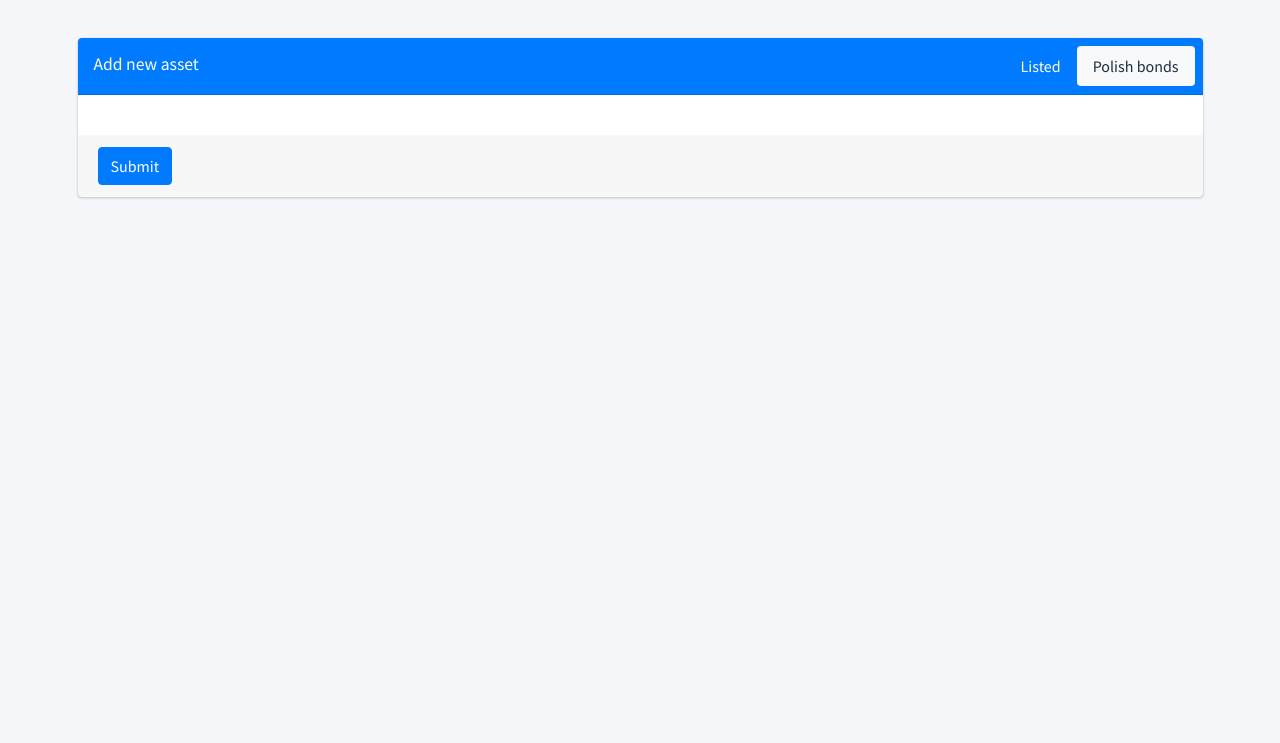
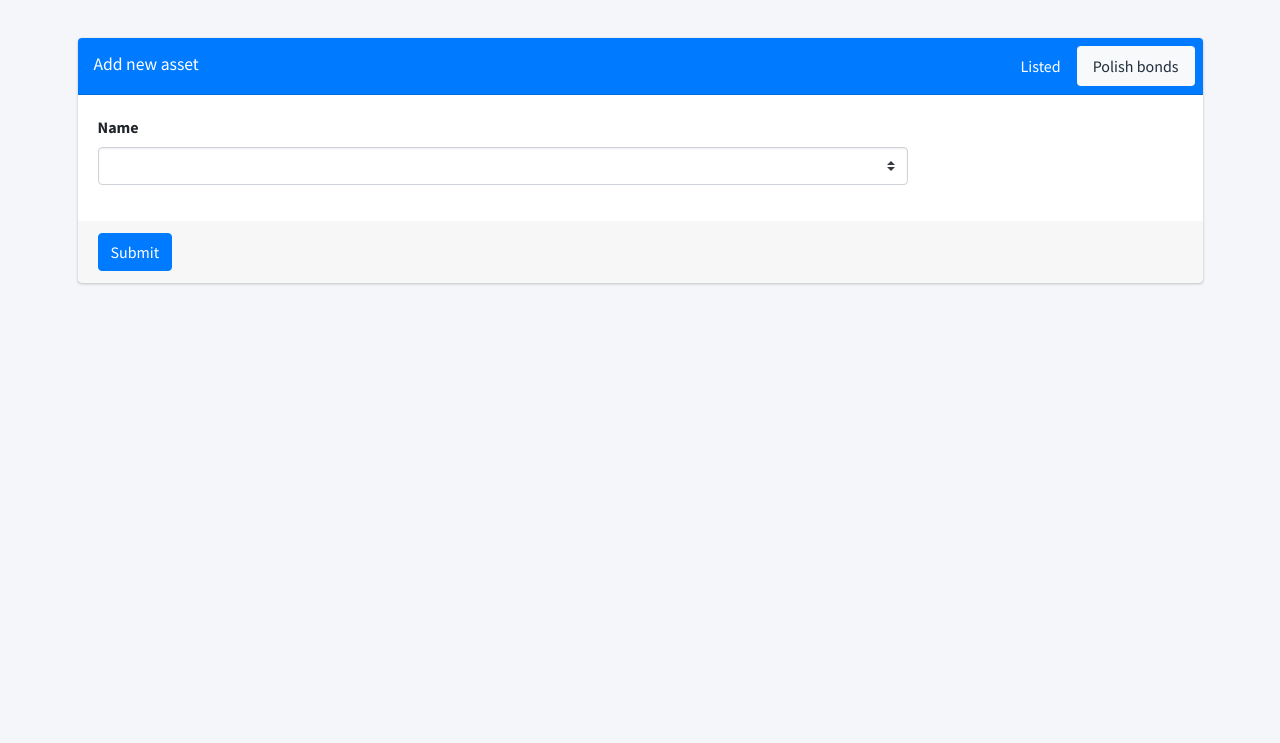
Before and after one commit to kpk-pl/wallet, a Python web app: template web-gui/flaskr/templates/asset/add.html in a window 1280 px wide, after a click on "Polish bonds". Shown: the part 57-800 px from the top of the page. Run offline with Jinja, Linux system fonts and the light colour scheme; the template is opened without the code that fills it, so the values that code supplies are empty; some libraries are stand-ins or nearby versions.

Commit message:
More template to add polish bonds

```diff
--- a/web-gui/flaskr/templates/asset/add.html
+++ b/web-gui/flaskr/templates/asset/add.html
@@ -151,7 +151,6 @@ $("form").validate({
                         <option value="ETF">ETF</option>
                         <option value="Equity">Equity</option>
                         <option value="Investment Fund">Investment Fund</option>
-                        <option value="Deposit">Deposit</option>
                       </select>
                     </div>
                   </div>
@@ -165,7 +164,6 @@ $("form").validate({
                         <option value="Equities">Equities</option>
                         <option value="Bonds">Bonds</option>
                         <option value="Gold">Gold</option>
-                        <option value="Cash">Cash</option>
                       </select>
                     </div>
                   </div>
@@ -184,6 +182,22 @@ $("form").validate({
                 </div>
               </div>
               <div class="tab-pane" id="tab-bonds-poland">
+                <input type="hidden" name="type" value="Polish Bonds"/>
+                <input type="hidden" name="currency" value="PLN"/>
+                <input type="hidden" name="category" value="Bonds"/>
+                <input type="hidden" name="subcategory" value="Inflation linked"/>
+                <input type="hidden" name="region" value="Poland"/>
+                <div class="row">
+                  <div class="col-9">
+                    <div class="form-group">
+                      <label for="f-name">Name</label>
+                      <select id="f-name" name="name" class="custom-select" required>
+                        <option value="" hidden disabled selected value></option>
+                        <option value="EDO">EDO</option>
+                      </select>
+                    </div>
+                  </div>
+                </div>
               </div>
             </div>
           </div>
```
